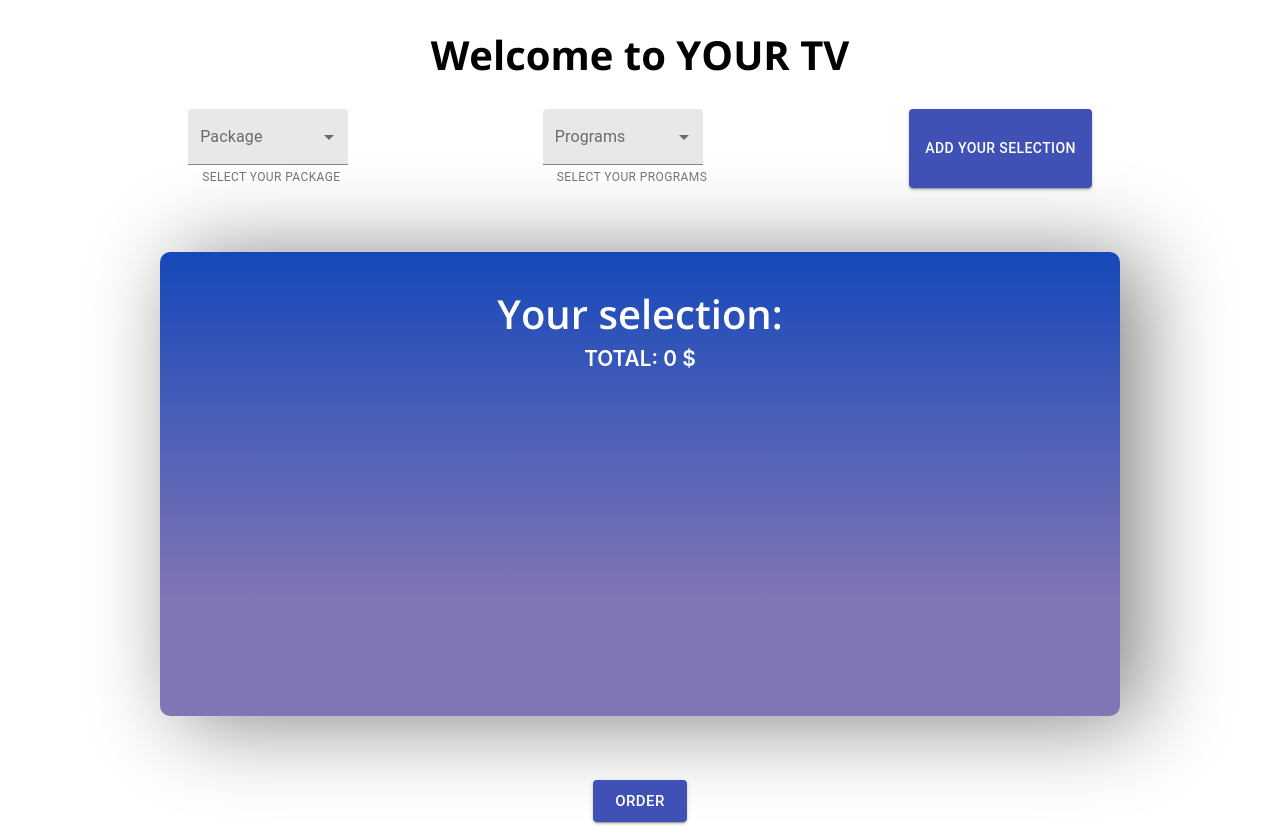
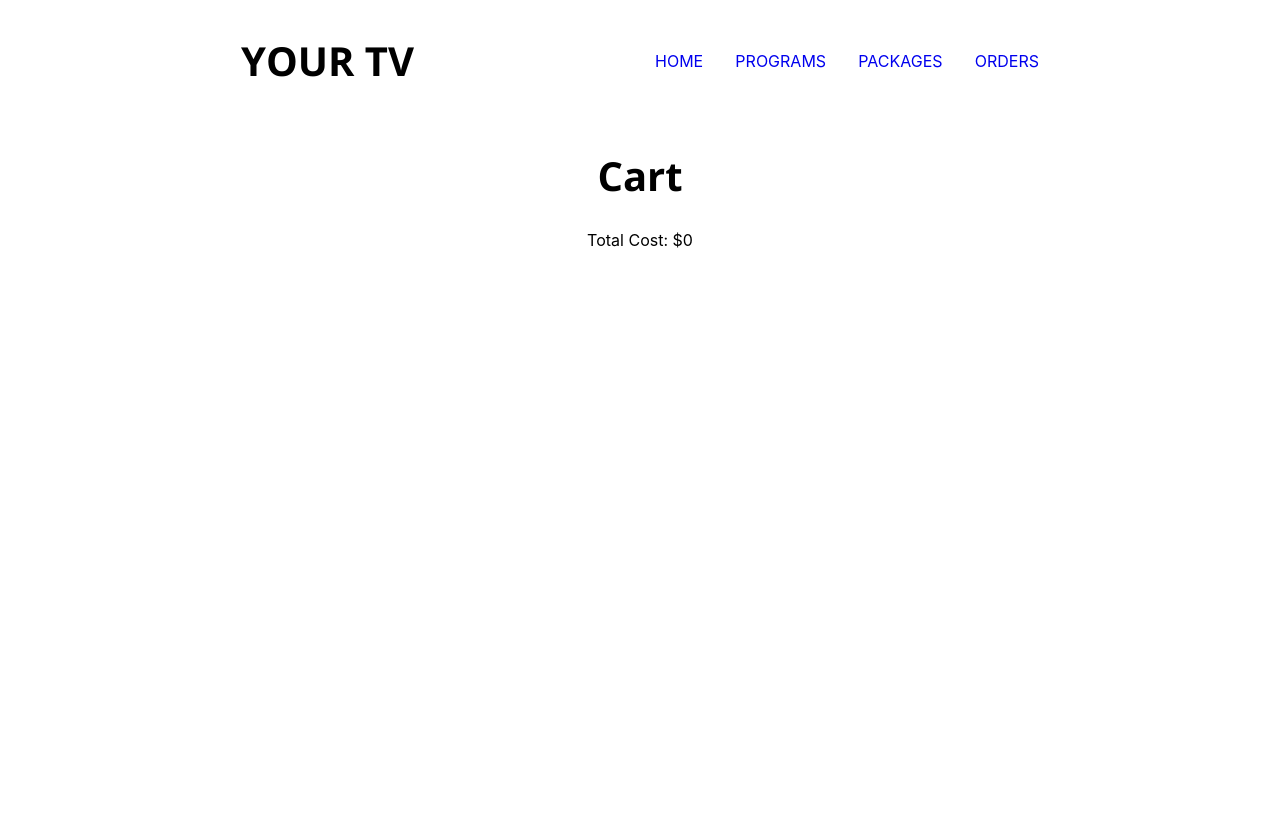
Before and after one commit to SteTheDiver/react-tv-app, a React (Create React App) app: page /orders in a window 1280 px wide. After the commit the page ends 800 px from the top, so only its background shows below. Built offline with nearby package versions, Linux system fonts and the light colour scheme.

Commit message:
Added routes, added pages Home, Programs, Packages, Orders, added UseContext

```diff
--- a/package.json
+++ b/package.json
@@ -11,6 +11,7 @@
     "react": "^17.0.1",
     "react-dom": "^17.0.1",
     "react-modal": "^3.12.1",
+    "react-router-dom": "^5.2.0",
     "react-scripts": "4.0.2",
     "web-vitals": "^1.1.0"
   },
--- a/src/App.css
+++ b/src/App.css
@@ -3,6 +3,23 @@
 * {
   box-sizing: border-box;
   text-align: center;
+}
+
+nav {
+  display: flex;
+  justify-content: space-evenly;
+  align-items: center;
+}
+
+.links {
+  width: 30%;
+  display: flex;
+  justify-content: space-between;
+}
+
+.links a {
+  text-decoration: none;
+  text-transform: uppercase;
 }
 
 h1 {
@@ -61,8 +78,8 @@ main {
 }
 
 img {
-  height: 130px;
-  width: 130px;
+  height: 140px;
+  width: 140px;
   border: none;
   background-color: none;
   padding: 1em;
@@ -77,6 +94,16 @@ img {
 
 .confirmation {
   margin-bottom: 1em;
+}
+
+.product {
+  display: flex;
+  flex-direction: row;
+  justify-content: space-around;
+}
+
+.product h3 {
+  color: black;
 }
 
 .mymodal {
--- a/src/App.js
+++ b/src/App.js
@@ -1,51 +1,47 @@
-import React, { useState } from "react";
+import React from "react";
 import Heading from "./components/Heading";
-import Selection from "./components/Selection";
-import Confirmation from "./components/Confirmation";
-import Form from "./components/Form";
-
+import Orders from "./components/Orders";
+import Home from "./components/Home";
+import Packages from "./pages/Packages";
+import Programs from "./pages/Programs";
+import { BrowserRouter as Router, Route, Switch } from "react-router-dom";
 import "./App.css";
 
 export default function App() {
-  const [cart, setCart] = useState([]);
+  // const [cart, setCart] = useState([]);
+  // const [page, setPage] = useState(PAGE_HOME);
+
+  // const navigateTo = (nextPage) => {
+  //   setPage(nextPage);
+  // };
 
   // add the the elements to the array.
-  function addItem(program, bundle) {
-    setCart((prevItems) => {
-      return [...prevItems, program, bundle];
-    });
-  }
-
-  const selectionTotal = cart.reduce(
-    (total, { price = 0 }) => total + price,
-    0
-  );
+  // function addItem(program, bundle) {
+  //   setCart((prevItems) => {
+  //     return [...prevItems, program, bundle];
+  //   });
+  // }
 
   return (
-    <div className="App">
-      <Heading />
-      <Form onAdd={addItem} />
-      <main>
-        <h2>Your selection:</h2>
-        {console.log("cart", cart)}
-        <p>Total: {selectionTotal} $</p>
-        {/* Map through the array to display the selected package */}
-        <div className="program">
-          {cart &&
-            cart.length > 0 &&
-            cart.map((selection) => (
-              <Selection
-                key={selection.index}
-                id={selection.id}
-                name={selection.name}
-                image={selection.image}
-              />
-            ))}
-        </div>
-      </main>
-      <div className="confirmation">
-        <Confirmation price={selectionTotal} />
-      </div>
-    </div>
+    <Router>
+      <>
+        <Heading />
+        <Switch>
+          <Route component={Packages} exact path="/packages" />
+          <Route component={Programs} exact path="/programs" />
+          <Route component={Orders} exact path="/orders" />
+          <Route component={Home} path="/" />
+        </Switch>
+      </>
+    </Router>
   );
 }
+
+{
+  /* <Cart cart={cart} setCart={setCart} />
+{page === PAGE_HOME && <Home cart={cart} setCart={setCart} />}
+<div className="confirmation">
+  <button onClick={() => navigateTo(PAGE_CART)}>Go to Cart</button>
+  {page === PAGE_CART && <Cart cart={cart} setCart={setCart} />}
+</div> */
+}
--- /dev/null
+++ b/src/OrdersContext.jsx
@@ -0,0 +1,12 @@
+import React, { useState } from "react";
+
+export const OrdersContext = React.createContext();
+
+export const OrdersProvider = (props) => {
+  const [cart, setCart] = useState([]);
+  return (
+    <OrdersContext.Provider value={[cart, setCart]}>
+      {props.children}
+    </OrdersContext.Provider>
+  );
+};
--- a/src/components/Form.jsx
+++ b/src/components/Form.jsx
@@ -58,7 +58,7 @@ function Form(props) {
         onClick={() => {
           props.onAdd(bundle, program);
           setBundle("");
-          setProgram("");
+          // setProgram("");
         }}
       >
         <span>Add your selection</span>
--- a/src/components/Heading.jsx
+++ b/src/components/Heading.jsx
@@ -1,10 +1,17 @@
 import React from "react";
+import { Link } from "react-router-dom";
 
 function Heading() {
   return (
-    <div>
-      <h1>Welcome to YOUR TV</h1>
-    </div>
+    <nav className="heading">
+      <h1>YOUR TV</h1>
+      <div className="links">
+        <Link to="/">Home</Link>
+        <Link to="/programs">Programs</Link>
+        <Link to="/packages">Packages</Link>
+        <Link to="/orders">Orders</Link>
+      </div>
+    </nav>
   );
 }
 
--- /dev/null
+++ b/src/components/Home.jsx
@@ -0,0 +1,44 @@
+import React, { useContext, useState } from "react";
+import { OrdersContext } from "../OrdersContext";
+import Selection from "./Selection";
+import Form from "./Form";
+// import Confirmation from "./components/Confirmation";
+
+function Home() {
+  const [cart, setCart] = useContext(OrdersContext);
+
+  const addToCart = (bundle, program) => {
+    setCart([...cart, bundle, program]);
+  };
+
+  const selectionTotal = cart.reduce(
+    (total, { price = 0 }) => total + price,
+    0
+  );
+
+  return (
+    <div>
+      <Form onAdd={addToCart} />
+      <main>
+        <h2>Your selection:</h2>
+        {console.log("cart", cart)}
+        <p>Total: {selectionTotal} $</p>
+        {/* Map through the array to display the selected package */}
+        <div className="program">
+          {cart &&
+            cart.length > 0 &&
+            cart.map((selection) => (
+              <Selection
+                key={selection.index}
+                id={selection.id}
+                name={selection.name}
+                image={selection.image}
+              />
+            ))}
+        </div>
+      </main>
+    </div>
+  );
+}
+
+export default Home;
--- /dev/null
+++ b/src/components/Orders.jsx
@@ -0,0 +1,42 @@
+import React, { useContext } from "react";
+import { OrdersContext } from "../OrdersContext";
+
+function Orders() {
+  const [cart, setCart] = useContext(OrdersContext);
+
+  const removeFromCart = (productToRemove) => {
+    setCart(cart.filter((product) => product !== productToRemove));
+  };
+  const selectionTotal = cart.reduce(
+    (total, { price = 0 }) => total + price,
+    0
+  );
+
+  return (
+    <div>
+      <h1>Cart</h1>
+      {cart.map((product, i) => (
+        <div className="product" key={i}>
+          {console.log("Home", cart)}
+          <h3>{product.name}</h3>
+          <h4>${product.price}</h4>
+
+          <button onClick={() => removeFromCart(product)}>Remove</button>
+        </div>
+      ))}
+      {/* {cart.length > 0 && <button onClick={clearCart}>Clear Cart</button>} */}
+      <div>Total Cost: ${selectionTotal}</div>
+    </div>
+  );
+}
+
+export default Orders;
+
+{
+  /* <div className="products">
+
+</div> */
+}
+
+{
+}
--- a/src/index.js
+++ b/src/index.js
@@ -3,10 +3,13 @@ import ReactDOM from "react-dom";
 import "./index.css";
 import App from "./App";
 import reportWebVitals from "./reportWebVitals";
+import { OrdersProvider } from "./OrdersContext";
 
 ReactDOM.render(
   <React.StrictMode>
-    <App />
+    <OrdersProvider>
+      <App />
+    </OrdersProvider>
   </React.StrictMode>,
   document.getElementById("root")
 );
--- /dev/null
+++ b/src/pages/Packages.jsx
@@ -0,0 +1,11 @@
+import React from "react";
+
+function Packages() {
+  return (
+    <div>
+      <h1>Packages</h1>
+    </div>
+  );
+}
+
+export default Packages;
--- /dev/null
+++ b/src/pages/Programs.jsx
@@ -0,0 +1,11 @@
+import React from "react";
+
+function Programs() {
+  return (
+    <div>
+      <h1>Programs</h1>
+    </div>
+  );
+}
+
+export default Programs;
```
Also changed, not shown: 1 other file (tests, documents, lock files or other folders).
